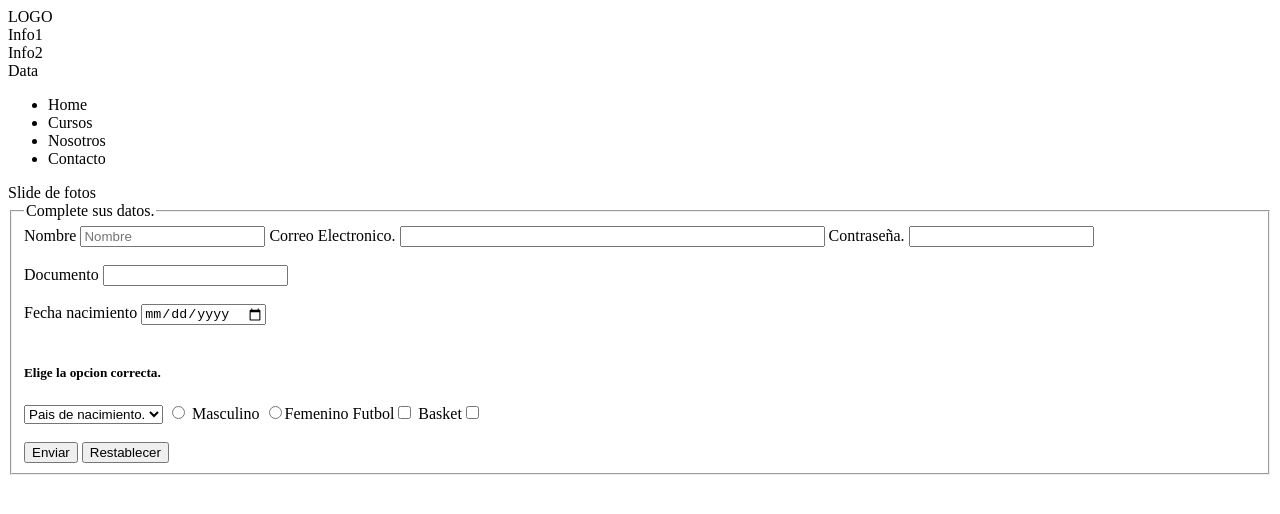
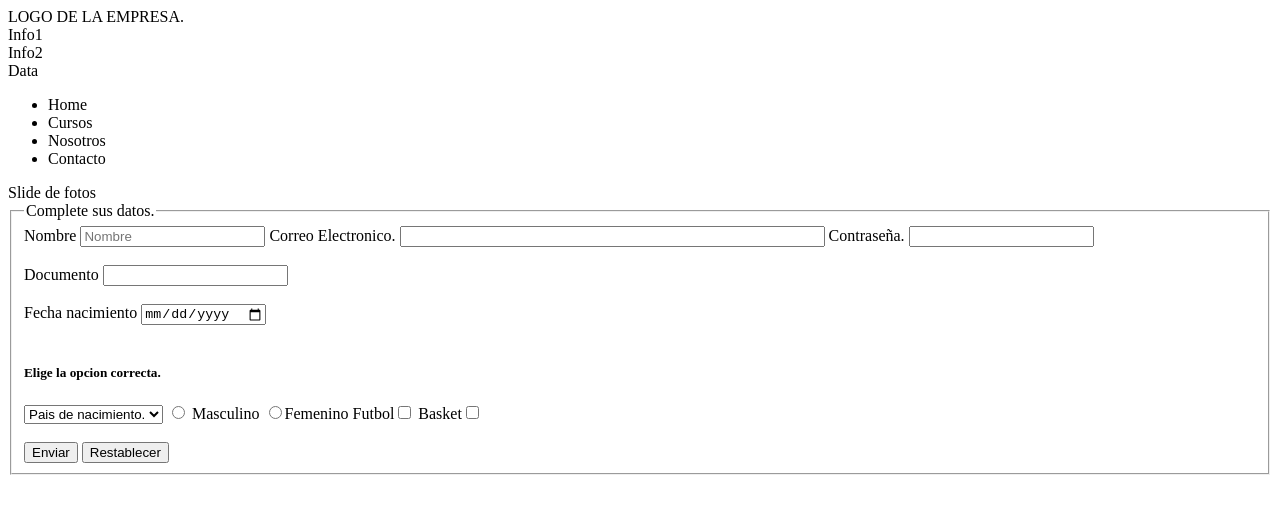
Before and after one commit to aguscarrera77/Dise-o, a plain HTML site: page index.html in a window 1280 px wide. Drawn offline with Linux system fonts and the light colour scheme.

Commit message:
Actualización del index

```diff
--- a/index.html
+++ b/index.html
@@ -21,7 +21,7 @@
    <body>
 
    <header>
-      LOGO
+      LOGO DE LA EMPRESA.
    </header>
 <main>
 <section>Info1</section>
```
